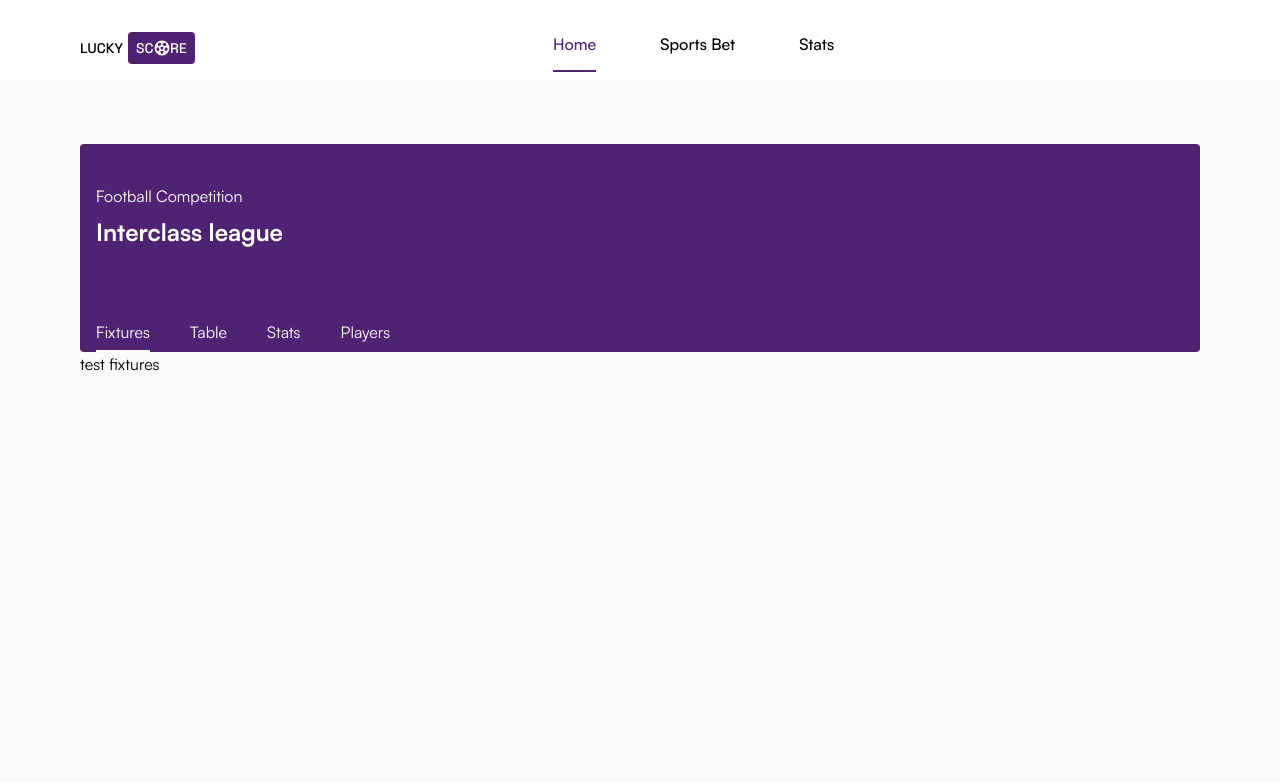
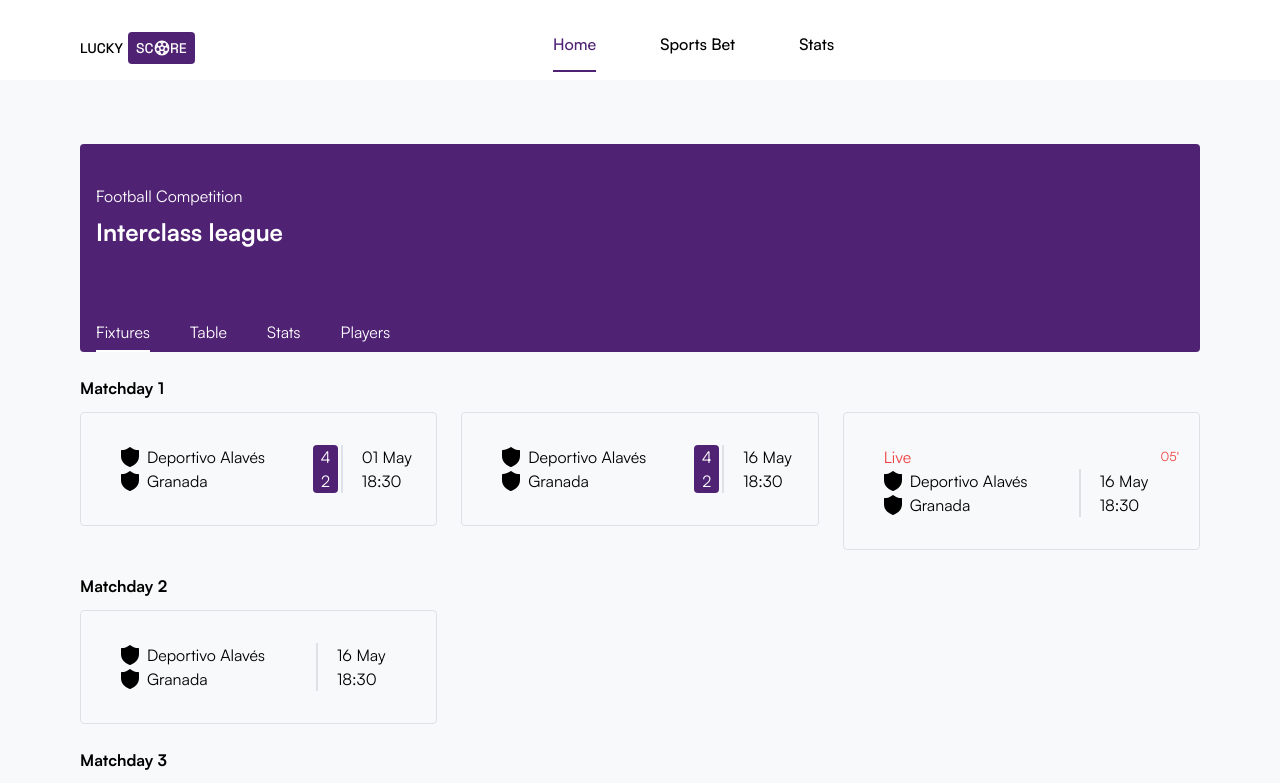
Before and after one commit to claranceliberi/luckyscore, a Vue app: page / in a window 1280 px wide. Shown: the top 783 px of the page. Built offline with nearby package versions, Linux system fonts and the light colour scheme.

Commit message:
feat: matches fixtures

```diff
--- a/src/components/matchday/MatchesInMatchDay.vue
+++ b/src/components/matchday/MatchesInMatchDay.vue
@@ -1,22 +1,31 @@
-<script setup ng="ts">
-  import SingleMatch from "./SingleMatch.vue";
-</script>
 <template>
-  <div class="grid grid-cols-3 gap-4">
-    <div class="game-box py-6">
-      <SingleMatch />
-    </div>
-    <div class="game-box py-6">
-      <SingleMatch />
-    </div>
-    <div class="game-box py-6">
-      <SingleMatch />
-    </div>
-    <div class="game-box py-6">
-      <SingleMatch />
+  <h1 class="font-bold">{{ name }}</h1>
+  <div class="grid grid-cols-3 gap-6 mt-3">
+    <div v-for="(match, index) in matches" :key="index">
+      <div class="game-box py-8">
+        <SingleMatch
+          :home_team="match.match_hometeam_name"
+          :away_team="match.match_awayteam_name"
+          :home_score="match.match_hometeam_score"
+          :away_score="match.match_awayteam_score"
+          :match_time="match.match_time"
+          :match_date="match.match_date"
+          :match_status="match.match_status"
+        />
+      </div>
     </div>
   </div>
 </template>
+
+<script lang="ts">
+  import SingleMatch from "./SingleMatch.vue";
+  import Vue from "vue";
+
+  export default {
+    props: ["name", "matches"],
+    components: { SingleMatch },
+  };
+</script>
 
 <style scoped>
   .game-box {
--- a/src/components/matchday/SingleMatch.vue
+++ b/src/components/matchday/SingleMatch.vue
@@ -1,25 +1,66 @@
-<script setup lang="ts"></script>
+<script lang="ts">
+  import Vue from "vue";
+  export default {
+    props: [
+      "home_team",
+      "away_team",
+      "home_score",
+      "away_score",
+      "match_time",
+      "match_date",
+      "match_status",
+    ],
+
+    methods: {
+      date_format(date: any) {
+        var mydate = new Date(date);
+        return (
+          mydate.toDateString().split(" ")[2] +
+          " " +
+          mydate.toDateString().split(" ")[1]
+        );
+      },
+    },
+  };
+</script>
 <template>
+  <div class="pl-10">
+    <div
+      class="flex items-center justify-between mr-18"
+      v-if="match_status === 'Live'"
+    >
+      <p class="text-red-500">
+        {{ match_status }}
+      </p>
+      <small class="text-red-500 mr-5">05'</small>
+    </div>
+
     <div class="flex justify-between">
-    <div class="flex-none w-48 pl-10">
+      <div class="flex-none w-48">
         <div class="flex">
           <img src="@/assets/icons/teamlogo.svg" />
-        <h1 class="ml-2">Team A</h1>
+          <h1 class="ml-2">{{ home_team }}</h1>
         </div>
 
         <div class="flex">
           <img src="@/assets/icons/teamlogo.svg" />
-        <h1 class="ml-2">Team B</h1>
+          <h1 class="ml-2">{{ away_team }}</h1>
         </div>
       </div>
-    <div class="flex-initial w-12 game-score text-center">
-      <div>1</div>
-      <div>0</div>
+
+      <div
+        v-if="match_status === 'Finished'"
+        class="flex-initial w-12 game-score text-center"
+      >
+        <div>{{ home_score }}</div>
+        <div>{{ away_score }}</div>
       </div>
+
       <div class="line bg-gray-400"></div>
-    <div class="flex-initial w-40">
-      <div>23 Jan</div>
-      <div>16:00</div>
+      <div class="flex-initial w-40 pl-4">
+        <div>{{ date_format(match_date) }}</div>
+        <div>{{ match_time }}</div>
+      </div>
     </div>
   </div>
 </template>
--- a/src/router/index.ts
+++ b/src/router/index.ts
@@ -1,5 +1,4 @@
 import FormationsVue from "@/views/FormationsView.vue";
-import Matches from "@/views/MatchesViews.vue";
 import { createWebHistory, createRouter } from "vue-router";
 import Home from "~/views/public/HomeView.vue";
 import Fixtures from "~/views/public/home/FixturesView.vue";
@@ -23,11 +22,6 @@ const routes = [
     name: "About",
     component: FormationsVue,
   },
-  {
-    path: "/matches",
-    name: "Matches",
-    component: Matches,
-  },
 ];
 
 const router = createRouter({
--- a/src/views/MatchesViews.vue
+++ /dev/null
@@ -1,12 +0,0 @@
-<script setup lang="ts">
-  import MatchDay from "@/components/matchday/MatchesInMatchDay.vue";
-</script>
-
-<template>
-  <div class="px-32">
-    <div>All Matches</div>
-    <div>
-      <MatchDay name="Matchday 1" />
-    </div>
-  </div>
-</template>
--- a/src/views/public/home/FixturesView.vue
+++ b/src/views/public/home/FixturesView.vue
@@ -1,3 +1,118 @@
+<script setup lang="ts">
+  import MatchDay from "@/components/matchday/MatchesInMatchDay.vue";
+
+  import { IFixtures } from "@/types/global";
+
+  const fixtures: IFixtures[] = [
+    {
+      name: "Matchday 1",
+      matches: [
+        {
+          match_id: "86392",
+          league_id: "302",
+          league_name: "La Liga",
+          match_date: "2021-05-01",
+          match_status: "Finished",
+          match_time: "18:30",
+          match_hometeam_id: "7275",
+          match_hometeam_name: "Deportivo Alavés",
+          match_hometeam_score: "4",
+          match_awayteam_id: "151",
+          match_awayteam_name: "Granada",
+          match_awayteam_score: "2",
+        },
+        {
+          match_id: "86392",
+          league_id: "302",
+          league_name: "La Liga",
+          match_date: "2021-05-16",
+          match_status: "Finished",
+          match_time: "18:30",
+          match_hometeam_id: "7275",
+          match_hometeam_name: "Deportivo Alavés",
+          match_hometeam_score: "4",
+          match_awayteam_id: "151",
+          match_awayteam_name: "Granada",
+          match_awayteam_score: "2",
+        },
+        {
+          match_id: "86392",
+          league_id: "302",
+          league_name: "La Liga",
+          match_date: "2021-05-16",
+          match_status: "Live",
+          match_time: "18:30",
+          match_hometeam_id: "7275",
+          match_hometeam_name: "Deportivo Alavés",
+          match_hometeam_score: "4",
+          match_awayteam_id: "151",
+          match_awayteam_name: "Granada",
+          match_awayteam_score: "2",
+        },
+      ],
+    },
+    {
+      name: "Matchday 2",
+      matches: [
+        {
+          match_id: "86392",
+          league_id: "302",
+          league_name: "La Liga",
+          match_date: "2021-05-16",
+          match_status: "Pending",
+          match_time: "18:30",
+          match_hometeam_id: "7275",
+          match_hometeam_name: "Deportivo Alavés",
+          match_hometeam_score: "4",
+          match_awayteam_id: "151",
+          match_awayteam_name: "Granada",
+          match_awayteam_score: "2",
+        },
+      ],
+    },
+    {
+      name: "Matchday 3",
+      matches: [
+        {
+          match_id: "86392",
+          league_id: "302",
+          league_name: "La Liga",
+          match_date: "2021-05-16",
+          match_status: "Postponed",
+          match_time: "18:30",
+          match_hometeam_id: "7275",
+          match_hometeam_name: "Deportivo Alavés",
+          match_hometeam_score: "4",
+          match_awayteam_id: "151",
+          match_awayteam_name: "Granada",
+          match_awayteam_score: "2",
+        },
+      ],
+    },
+    {
+      name: "Matchday 4",
+      matches: [
+        {
+          match_id: "86392",
+          league_id: "302",
+          league_name: "La Liga",
+          match_date: "2021-05-16",
+          match_status: "Pending",
+          match_time: "18:30",
+          match_hometeam_id: "7275",
+          match_hometeam_name: "Deportivo Alavés",
+          match_hometeam_score: "4",
+          match_awayteam_id: "151",
+          match_awayteam_name: "Granada",
+          match_awayteam_score: "2",
+        },
+      ],
+    },
+  ];
+</script>
+
 <template>
-  <div>test fixtures</div>
+  <div v-for="(fixture, key) in fixtures" :key="key" class="my-6">
+    <MatchDay :name="fixture.name" :matches="fixture.matches" />
+  </div>
 </template>
```
Also changed, not shown: src/types/global.ts (+20 -0 lines), 1 other file (tests, documents, lock files or other folders). Lines whose indentation alone changed are shown as unchanged.
